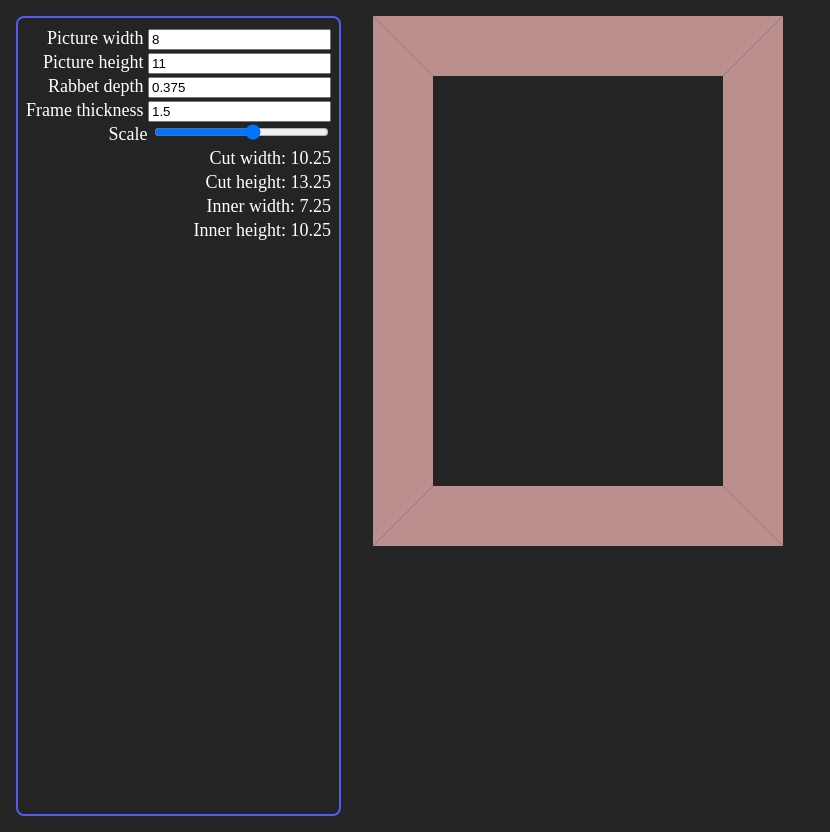
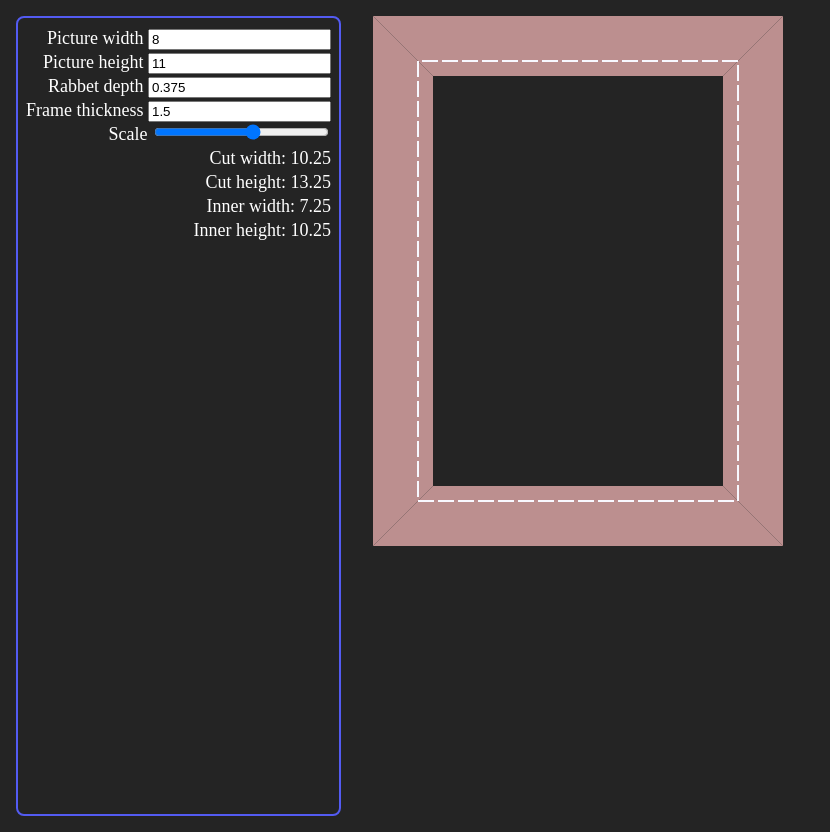
Before and after one commit to jelbourn/frame-calc, a Svelte app: page / in a window 1280 px wide. Shown: the whole page, without its empty margins (0-830 px from the left). Built offline with nearby package versions, Linux system fonts and the light colour scheme.

Commit message:
Add a dashed line representing the rabbet

```diff
--- a/src/App.svelte
+++ b/src/App.svelte
@@ -18,6 +18,8 @@
   // Inner dimensions for reference only
   $: innerWidth = pictureWidth - (2 * rabbetDepth);
   $: innerHeight = pictureHeight - (2 * rabbetDepth);
+
+  $: rabbetCorner = frameThickness - rabbetDepth;
 </script>
 
 <form>
@@ -33,10 +35,12 @@
 </form>
 
 <svg xmlns="http://www.w3.org/2000/svg" viewBox="0 0 100 100" preserveAspectRatio="" style="width: 800px; height: 800px;">
-  <polygon points="0,0 {cutWidth * scale},0 {(cutWidth - frameThickness) * scale},{frameThickness * scale} {frameThickness * scale},{frameThickness * scale}"/>
-  <polygon points="0,0 0,{cutHeight * scale} {frameThickness * scale},{(cutHeight - frameThickness) * scale} {frameThickness * scale},{frameThickness * scale}"></polygon>
-  <polygon points="0,{cutHeight * scale} {frameThickness * scale},{(cutHeight - frameThickness) * scale} {(cutWidth - frameThickness) * scale},{(cutHeight - frameThickness) * scale} {cutWidth * scale},{cutHeight * scale}"></polygon>
-  <polygon points="{cutWidth * scale},{cutHeight * scale} {cutWidth * scale},0 {(cutWidth - frameThickness) * scale},{frameThickness * scale} {(cutWidth - frameThickness) * scale},{(cutHeight - frameThickness) * scale}"></polygon>
+  <polygon id="top" points="0,0 {cutWidth * scale},0 {(cutWidth - frameThickness) * scale},{frameThickness * scale} {frameThickness * scale},{frameThickness * scale}"/>
+  <polygon id="left" points="0,0 0,{cutHeight * scale} {frameThickness * scale},{(cutHeight - frameThickness) * scale} {frameThickness * scale},{frameThickness * scale}"></polygon>
+  <polygon id="bottom" points="0,{cutHeight * scale} {frameThickness * scale},{(cutHeight - frameThickness) * scale} {(cutWidth - frameThickness) * scale},{(cutHeight - frameThickness) * scale} {cutWidth * scale},{cutHeight * scale}"></polygon>
+  <polygon id="right" points="{cutWidth * scale},{cutHeight * scale} {cutWidth * scale},0 {(cutWidth - frameThickness) * scale},{frameThickness * scale} {(cutWidth - frameThickness) * scale},{(cutHeight - frameThickness) * scale}"></polygon>
+
+  <polygon id="rabbet" stroke-width="0.25" stroke-dasharray="2 0.5" points="{rabbetCorner * scale},{rabbetCorner * scale} {rabbetCorner * scale},{(frameThickness + innerHeight + rabbetDepth) * scale} {(rabbetDepth + innerWidth + frameThickness) * scale},{(frameThickness + innerHeight + rabbetDepth) * scale} {(rabbetDepth + innerWidth + frameThickness) * scale},{rabbetCorner * scale}"></polygon>
 </svg>
 
 <style>
@@ -57,6 +61,11 @@
     margin: 16px;
   }
 
+  #rabbet {
+    fill: transparent;
+    stroke: ghostwhite;
+  }
+
   input {
     width: 175px;
   }
```
